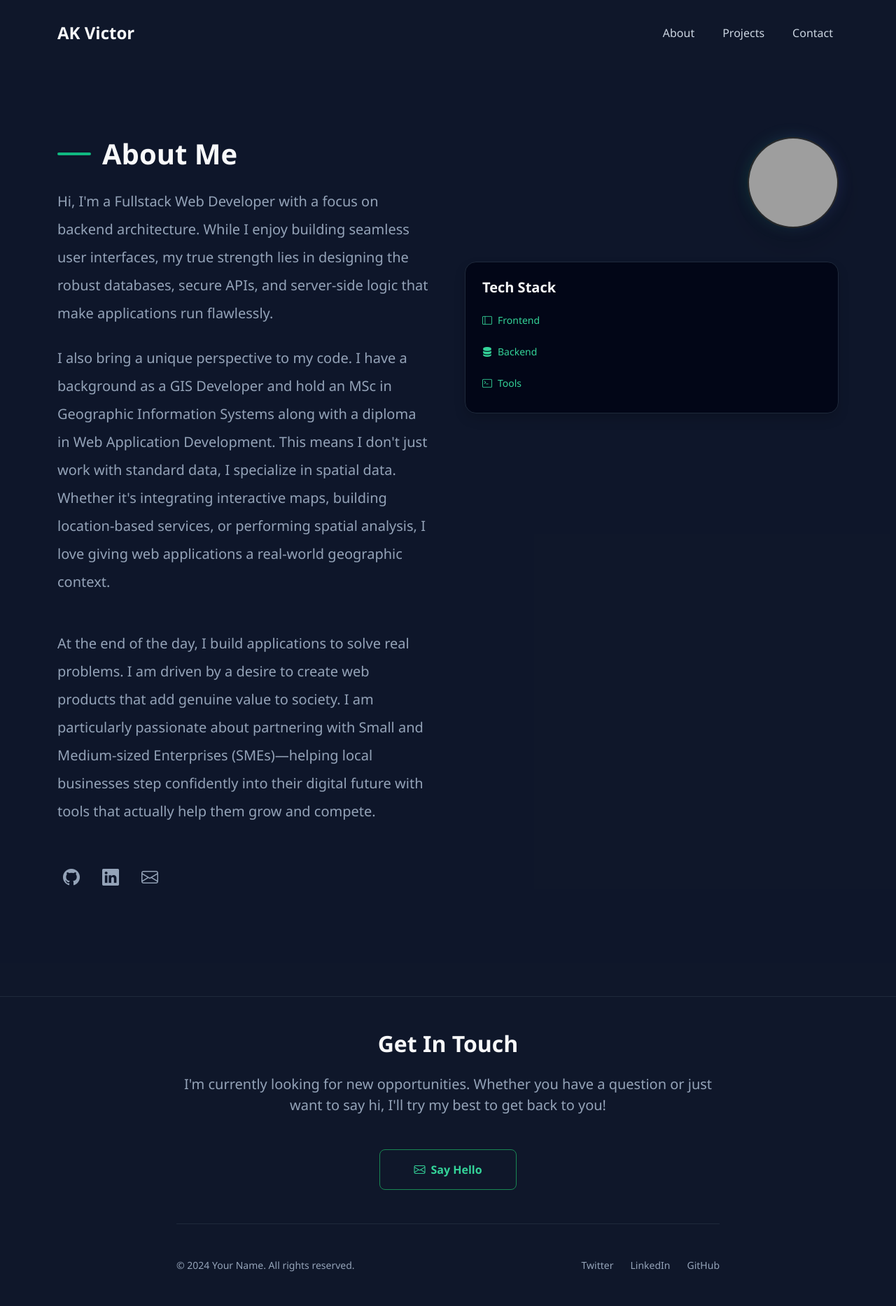
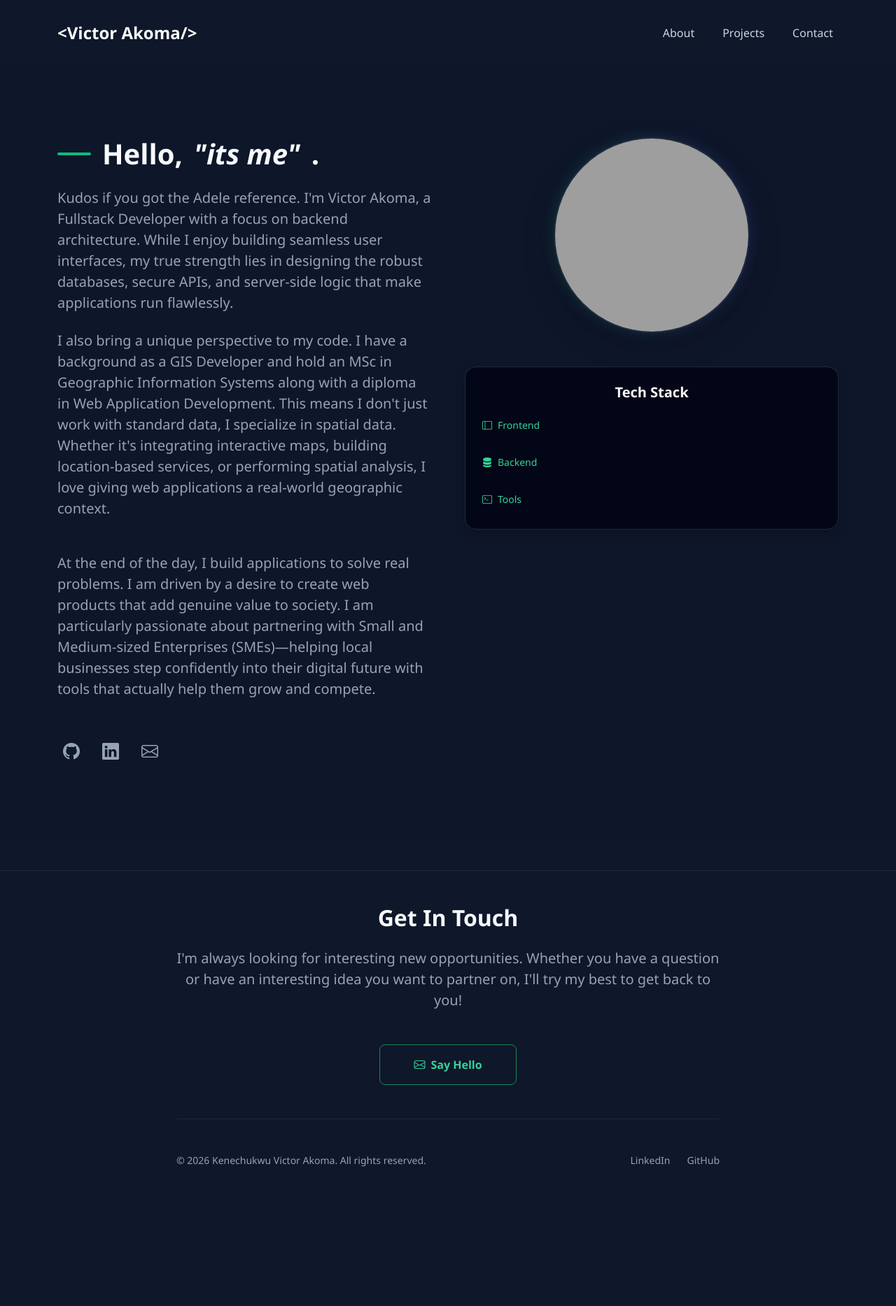
Before and after one commit to KcVic/My-Portfolio, a Django app: template home/templates/home/about.html in a window 1280 px wide. Shown: the whole page at 70% size. After the commit the page ends 1668 px from the top, so only its background shows below. Run offline with Django 5.2, Linux system fonts and the light colour scheme; the template is opened without the code that fills it, so the values that code supplies are empty; grey boxes are pictures that could not be loaded.

Commit message:
set up github and linkedin links. Removed unnecessary files. Customised about page, increased picture size and reduced font size

```diff
--- a/home/templates/home/about.html
+++ b/home/templates/home/about.html
@@ -8,30 +8,30 @@
             <div class="col-md-6 mb-5 mb-md-0">
                 <h2 class="display-6 fw-bold text-light mb-4 d-flex align-items-center gap-3">
                     <span class="rounded-pill" style="width: 48px; height: 4px; background-color: #10b981;"></span>
-                    About Me
+                    Hello, <em>"its me"</em>.
                 </h2>
-                <p class="text-slate-400 fs-5 mb-4 lh-lg">
-                    Hi, I'm a Fullstack Web Developer with a focus on backend architecture.
+                <p class="text-slate-400 fs-5 small mb-4 lh-md">
+                    Kudos if you got the Adele reference. I'm Victor Akoma, a Fullstack Developer with a focus on backend architecture.
                     While I enjoy building seamless user interfaces, my true strength lies in designing the robust databases,
                     secure APIs, and server-side logic that make applications run flawlessly.
                 </p>
-                <p class="text-slate-400 fs-5 mb-5 lh-lg">
+                <p class="text-slate-400 fs-5 small mb-5 lh-md">
                     I also bring a unique perspective to my code. I have a background as a GIS Developer and hold an MSc
                     in Geographic Information Systems along with a diploma in Web Application Development. This means I don't just work with standard data,
                     I specialize in spatial data. Whether it's integrating interactive maps, building location-based services, or performing spatial analysis,
                     I love giving web applications a real-world geographic context.
                 </p>
-                <p class="text-slate-400 fs-5 mb-5 lh-lg">
+                <p class="text-slate-400 fs-5 small mb-5 lh-md">
                     At the end of the day, I build applications to solve real problems. I am driven by a desire to create web products that add genuine value to society.
                     I am particularly passionate about partnering with Small and Medium-sized Enterprises (SMEs)—helping local businesses step confidently into their digital
                     future with tools that actually help them grow and compete.
                 </p>
 
                 <div class="d-flex gap-3">
-                    <a href="https://github.com/KcVic" class="text-slate-400 fs-4 p-2 rounded-circle" style="transition: all 0.2s;" onmouseover="this.className='text-emerald-400 fs-4 p-2 rounded-circle bg-slate-800'" onmouseout="this.className='text-slate-400 fs-4 p-2 rounded-circle'">
+                    <a href="https://github.com/KcVic" class="text-slate-400 fs-4 p-2 rounded-circle" style="transition: all 0.2s;" onmouseover="this.className='text-emerald-400 fs-4 p-2 rounded-circle bg-slate-800'" onmouseout="this.className='text-slate-400 fs-4 p-2 rounded-circle'" target="_blank">
                         <i class="bi bi-github"></i>
                     </a>
-                    <a href="https://www.linkedin.com/in/kenechukwu-akoma-740630312/" class="text-slate-400 fs-4 p-2 rounded-circle" style="transition: all 0.2s;" onmouseover="this.className='text-emerald-400 fs-4 p-2 rounded-circle bg-slate-800'" onmouseout="this.className='text-slate-400 fs-4 p-2 rounded-circle'">
+                    <a href="https://www.linkedin.com/in/kenechukwu-akoma-740630312/" class="text-slate-400 fs-4 p-2 rounded-circle" style="transition: all 0.2s;" onmouseover="this.className='text-emerald-400 fs-4 p-2 rounded-circle bg-slate-800'" onmouseout="this.className='text-slate-400 fs-4 p-2 rounded-circle'" target="_blank">
                         <i class="bi bi-linkedin"></i>
                     </a>
                     <a href="mailto: [EMAIL_ADDRESS]" class="text-slate-400 fs-4 p-2 rounded-circle" style="transition: all 0.2s;" onmouseover="this.className='text-emerald-400 fs-4 p-2 rounded-circle bg-slate-800'" onmouseout="this.className='text-slate-400 fs-4 p-2 rounded-circle'">
@@ -41,17 +41,15 @@
             </div>
 
             <!-- Right Column: Image and Skills -->
-            <div class="col-md-6 d-flex flex-column align-items-center align-items-md-end">
+            <div class="col-md-6 d-flex flex-column align-items-center text-center">
                 <!-- Headshot -->
-                <div class="mb-5 position-relative" style="width: 130px; height: 130px;">
+                <div class="mb-5 position-relative" style="width: 280px; height: 280px;">
                     <div class="position-absolute top-0 start-0 w-100 h-100 rounded-circle" style="background: linear-gradient(to right, rgba(16, 185, 129, 0.2), rgba(99, 102, 241, 0.2)); filter: blur(10px);"></div>
                     <img
-                        src="media/images/headshot.jpg"
+                        src="/media/images/headshot.jpg"
                         alt="Profile Headshot"
                         class="position-relative w-100 h-100 rounded-circle border border-2 shadow-lg"
-                        style="object-fit: cover; border-color: #1e293b !important; filter: grayscale(100%); transition: all 0.5s;"
-                        onmouseover="this.style.filter='grayscale(0%)'"
-                        onmouseout="this.style.filter='grayscale(100%)'"
+                        style="object-fit: cover; border-color: #1e293b !important;"
                     >
                 </div>
 
@@ -64,13 +62,13 @@
                             <div class="d-flex align-items-center gap-2 mb-2 text-emerald-400 fw-medium small">
                                 <i class="bi bi-layout-sidebar"></i> Frontend
                             </div>
-                            {% for skill in skill %}
-                            {% if skill.category == 'Frontend' %}
                             <div class="d-flex flex-wrap gap-2">
-                                <span class="badge border border-slate-800 fw-normal py-2 text-slate-400" style="background-color: #0f172a;">{{skill.name}}</span>
+                                {% for s in skill %}
+                                {% if s.category == 'frontend' %}
+                                <span class="badge border border-slate-800 fw-normal py-2 text-slate-400" style="background-color: #0f172a;">{{s.name}}</span>
+                                {% endif %}
+                                {% endfor %}
                             </div>
-                            {% endif %}
-                            {% endfor %}
                         </div>
 
                         <!-- Backend -->
@@ -78,13 +76,13 @@
                             <div class="d-flex align-items-center gap-2 mb-2 text-emerald-400 fw-medium small">
                                 <i class="bi bi-server"></i> Backend
                             </div>
-                            {% for skill in skill %}
-                            {% if skill.category == 'Backend' %}
                             <div class="d-flex flex-wrap gap-2">
-                                <span class="badge border border-slate-800 fw-normal py-2 text-slate-400" style="background-color: #0f172a;">{{skill.name}}</span>
+                                {% for s in skill %}
+                                {% if s.category == 'backend' %}
+                                <span class="badge border border-slate-800 fw-normal py-2 text-slate-400" style="background-color: #0f172a;">{{s.name}}</span>
+                                {% endif %}
+                                {% endfor %}
                             </div>
-                            {% endif %}
-                            {% endfor %}
                         </div>
 
                         <!-- Tools -->
@@ -92,13 +90,13 @@
                             <div class="d-flex align-items-center gap-2 mb-2 text-emerald-400 fw-medium small">
                                 <i class="bi bi-terminal"></i> Tools
                             </div>
-                            {% for skill in skill %}
-                            {% if skill.category == 'Tools' %}
                             <div class="d-flex flex-wrap gap-2">
-                                <span class="badge border border-slate-800 fw-normal py-2 text-slate-400" style="background-color: #0f172a;">{{skill.name}}</span>
+                                {% for s in skill %}
+                                {% if s.category == 'tools' %}
+                                <span class="badge border border-slate-800 fw-normal py-2 text-slate-400" style="background-color: #0f172a;">{{s.name}}</span>
+                                {% endif %}
+                                {% endfor %}
                             </div>
-                            {% endif %}
-                            {% endfor %}
                         </div>
                     </div>
                 </div>
--- a/home/templates/home/home.html
+++ b/home/templates/home/home.html
@@ -15,8 +15,7 @@
             Building digital experiences that <span class="gradient-text">matter.</span>
         </h1>
         <p class="fs-5 text-slate-400 mb-5 mx-auto lh-lg" style="max-width: 650px;">
-            I craft accessible, pixel-perfect, and performant web applications.
-            Focusing on clean code and elegant design.
+            I create efficient and scalable web applications that add value and tackle real-world problems.
         </p>
         <div class="d-flex flex-column flex-sm-row justify-content-center gap-3">
             <a href="{% url 'projects' %}" class="btn bg-emerald-500 fw-semibold px-4 py-3 border-0 d-inline-flex align-items-center justify-content-center gap-2 hover-scale">
--- a/templates/base.html
+++ b/templates/base.html
@@ -18,7 +18,7 @@
     <nav class="navbar navbar-expand-lg fixed-top py-4 bg-transparent" id="mainNav">
         <div class="container">
             <a class="navbar-brand text-light fw-bold fs-4 text-monospace" href="{% url 'home' %}">
-                AK Victor
+                &lt;Victor Akoma/&gt;
             </a>
             <button class="navbar-toggler border-0 shadow-none" type="button" data-bs-toggle="collapse" data-bs-target="#navbarNav">
                 <i class="bi bi-list text-light fs-1"></i>
@@ -50,19 +50,18 @@
         <div class="container text-center" style="max-width: 800px;">
             <h2 class="fw-bold text-light mb-4">Get In Touch</h2>
             <p class="text-slate-400 fs-5 mb-5 mx-auto">
-                I'm currently looking for new opportunities. Whether you have a question or just want to say hi, I'll try my best to get back to you!
+                I'm always looking for interesting new opportunities. Whether you have a question or have an interesting idea you want to partner on, I'll try my best to get back to you!
             </p>
 
-            <a href="mailto:hello@example.com" class="btn btn-outline-success px-5 py-3 rounded-3 text-emerald-400 border-emerald-500 fw-semibold d-inline-flex align-items-center gap-2 mb-5 hover-bg-emerald-500">
+            <a href="mailto:akomavictor@gmail.com" class="btn btn-outline-success px-5 py-3 rounded-3 text-emerald-400 border-emerald-500 fw-semibold d-inline-flex align-items-center gap-2 mb-5 hover-bg-emerald-500">
                 <i class="bi bi-envelope"></i> Say Hello
             </a>
 
             <div class="d-flex flex-column flex-md-row justify-content-between align-items-center pt-5 border-top border-slate-800 text-slate-400 small">
-                <p class="mb-3 mb-md-0">© 2024 Your Name. All rights reserved.</p>
+                <p class="mb-3 mb-md-0">© 2026 Kenechukwu Victor Akoma. All rights reserved.</p>
                 <div class="d-flex gap-4">
-                    <a href="#" class="text-slate-400 text-decoration-none hover-text-emerald transition-colors">Twitter</a>
-                    <a href="#" class="text-slate-400 text-decoration-none hover-text-emerald transition-colors">LinkedIn</a>
-                    <a href="#" class="text-slate-400 text-decoration-none hover-text-emerald transition-colors">GitHub</a>
+                    <a href="https://www.linkedin.com/in/kenechukwu-akoma-740630312/" class="text-slate-400 text-decoration-none hover-text-emerald transition-colors" Target="_blank">LinkedIn</a>
+                    <a href="https://github.com/KcVic" class="text-slate-400 text-decoration-none hover-text-emerald transition-colors" Target="_blank">GitHub</a>
                 </div>
             </div>
         </div>
```
Also changed, not shown: my_portfolio/settings.py (+8 -0 lines).
